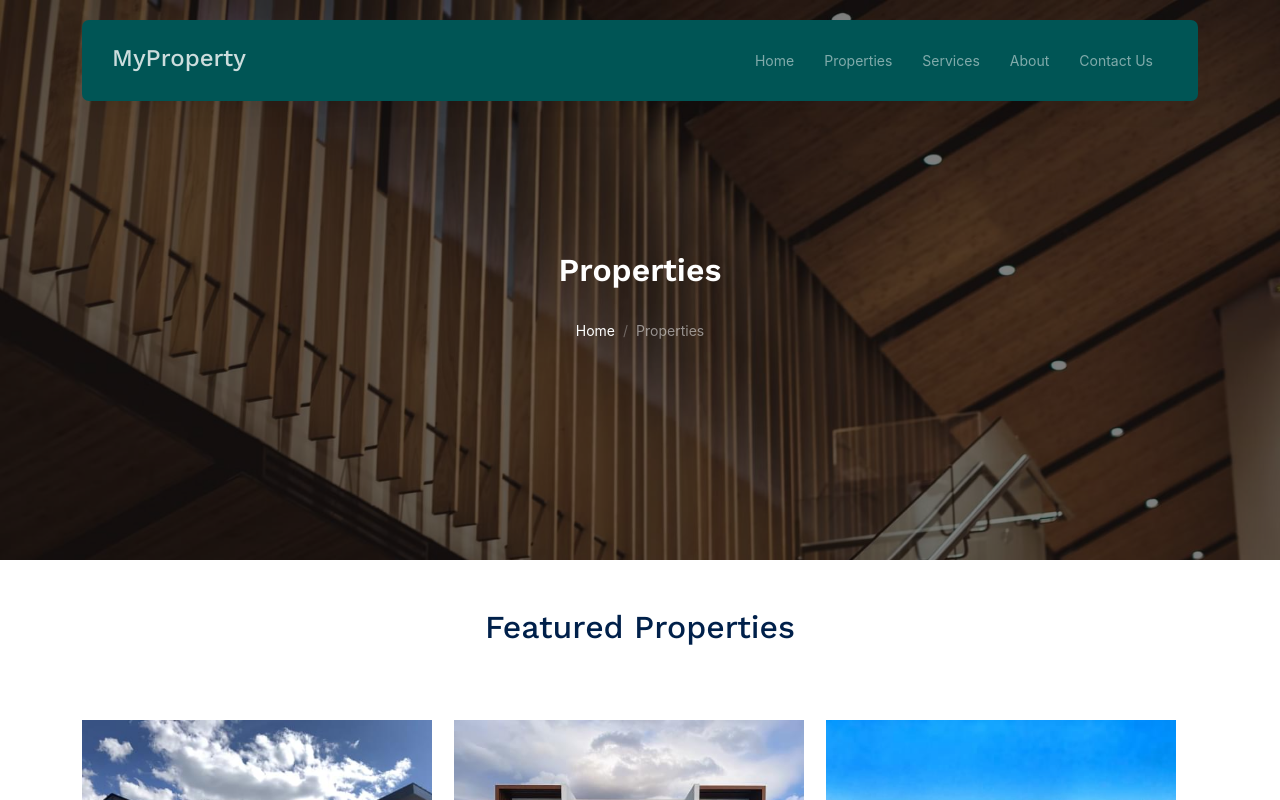
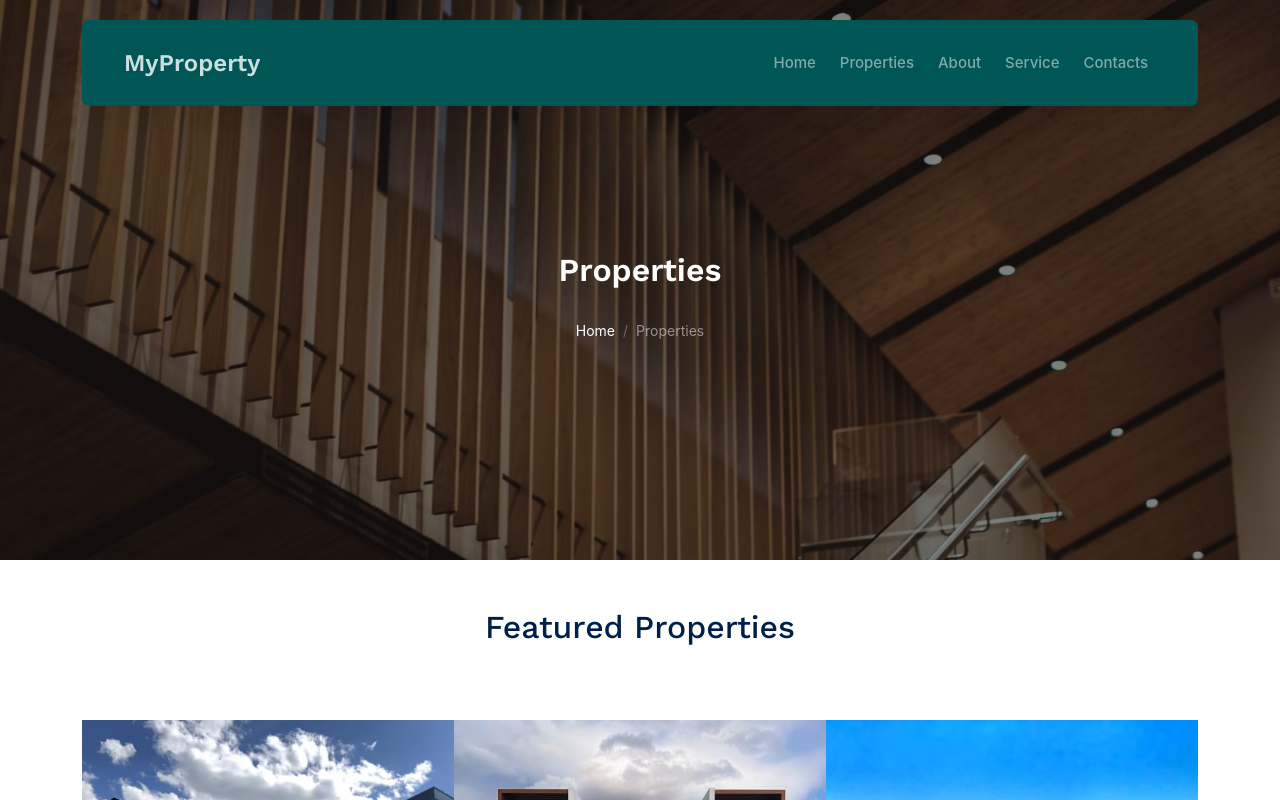
Before and after one commit to Developer-Kabir/property, a React (Create React App) app: page /property in a window 1280 px wide. Shown: the top 800 px of the page. Built offline with nearby package versions, Linux system fonts and the light colour scheme.

Commit message:
header fixed

```diff
--- a/src/App.css
+++ b/src/App.css
@@ -1,16 +1,19 @@
-.carousel-control-prev-icon{
-  background-image: none !important;
+.kabir{
+  margin-left: 8px;
+  font-size: 15px;
+  font-weight: 500;
+  color: rgba(255, 255, 255, 0.5) !important;
 }
 
+.kabir:hover{
 
-.carousel-control-next-icon{
-  background-image: none !important;
+color: white !important;
 }
 
-.carousel-indicators{
-  display: none;
+.logo{
+  font-weight: 600;
 }
 
-.property-item{
-  width: 94% !important;
+.abc{
+  position: relative;
 }
--- a/src/Components/Shared/Header.js
+++ b/src/Components/Shared/Header.js
@@ -1,46 +1,36 @@
 import React from 'react';
-import { Link } from "react-router-dom";
+import { Container, Nav, Navbar} from 'react-bootstrap';
+import { Link } from 'react-router-dom';
+
 
 
 
 const Header = () => {
     return (
-        <div>
-            <div class="site-mobile-menu site-navbar-target">
-		<div class="site-mobile-menu-header">
-			<div class="site-mobile-menu-close">
-				<span class="icofont-close js-menu-toggle"></span>
-			</div>
+        <div className='site-nav'>
+
+		<div className='container'>
+		<Navbar className='menu-bg-wrap' collapseOnSelect expand="lg">
+      <Container >
+        <Navbar.Brand as={Link} to="/" className='logo'>MyProperty</Navbar.Brand>
+        <Navbar.Toggle style={{color: "white"}} aria-controls="responsive-navbar-nav" />
+        <Navbar.Collapse id="responsive-navbar-nav">
+
+          <Nav className='ms-auto'>
+            <Nav.Link as={Link} to="/" className='kabir'>Home</Nav.Link>
+            <Nav.Link as={Link} to="/property" className='kabir'>Properties</Nav.Link>
+            <Nav.Link as={Link} to="/about" className='kabir'>About</Nav.Link>
+            <Nav.Link as={Link} to="/service" className='kabir'>Service</Nav.Link>
+            <Nav.Link as={Link} to="/contact" className='kabir'>Contacts</Nav.Link>
+          </Nav>
+        </Navbar.Collapse>
+      </Container>
+    </Navbar>
 		</div>
-		<div class="site-mobile-menu-body"></div>
-	</div>
 
-	<nav class="site-nav">
-		<div class="container">
-			<div class="menu-bg-wrap">
-				<div class="site-navigation">
-					<Link to="/" class="logo  float-start">MyProperty</Link>
-					<ul class="js-clone-nav d-none d-lg-inline-block text-start site-menu float-end">
-						<li><Link to="/">Home</Link></li>
-						<li>
-							<Link to="/property">Properties</Link>
-						</li>
-						<li><Link to="/service">Services</Link></li>
-						<li><Link to="/about">About</Link></li>
-						<li><Link to="/contact">Contact Us</Link></li>
-					</ul>
-
-					<Link to="#" class="burger light me-auto float-end mt-1 site-menu-toggle js-menu-toggle d-inline-block d-lg-none" data-toggle="collapse" data-target="#main-navbar">
-						<span></span>
-					</Link>
-
-				</div>
-			</div>
-		</div>
-	</nav>
+</div>
 
 
-        </div>
     );
 };
 
```
